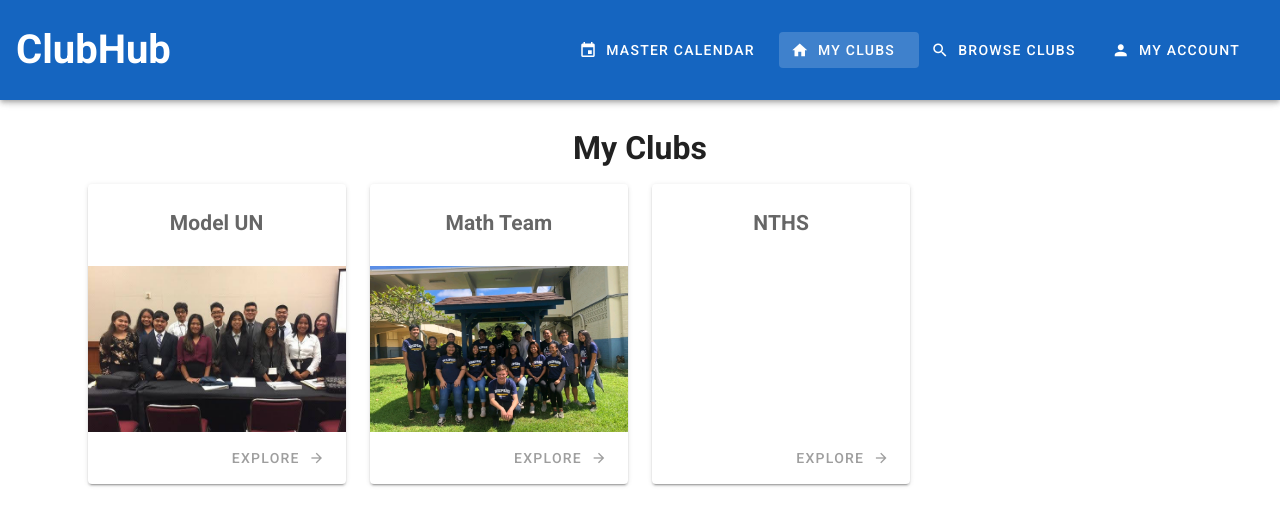
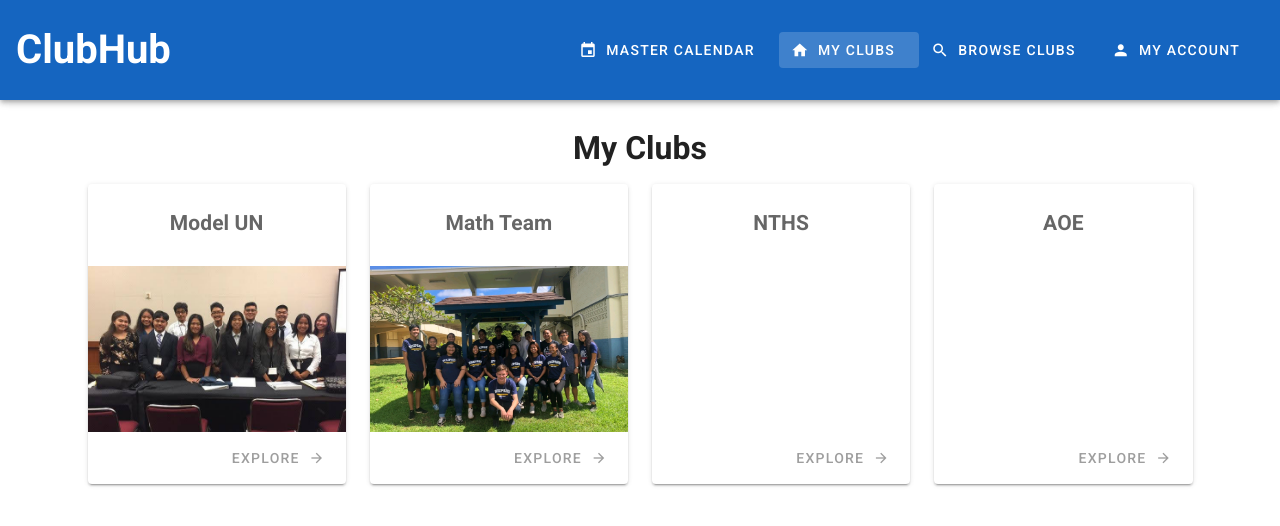
Before and after one commit to hpicar/clubhub1, a Vue app in the folder clubhub/: page / in a window 1280 px wide. Shown: the top 526 px of the page. Built offline with nearby package versions, Linux system fonts and the light colour scheme.

Commit message:
Add aoe to my clubs

```diff
--- a/clubhub/src/views/MyClubs.vue
+++ b/clubhub/src/views/MyClubs.vue
@@ -40,6 +40,7 @@ export default {
         { name: 'Model UN', picture: require('../../images/munGroup.jpg'), route: '/modelun' },
         { name: 'Math Team', picture: require('../../images/mtGroup.jpeg'), route: '/mathteam' },
         { name: 'NTHS', picture: require('../../images/nths.jpg'), route: '/nths' },
+        { name: 'AOE', picture: require('../../images/aoeGroup.jpeg'), route: '' },
       ]
     }
   }
```
Also changed, not shown: clubhub/images/aoeGroup.jpeg (added).
